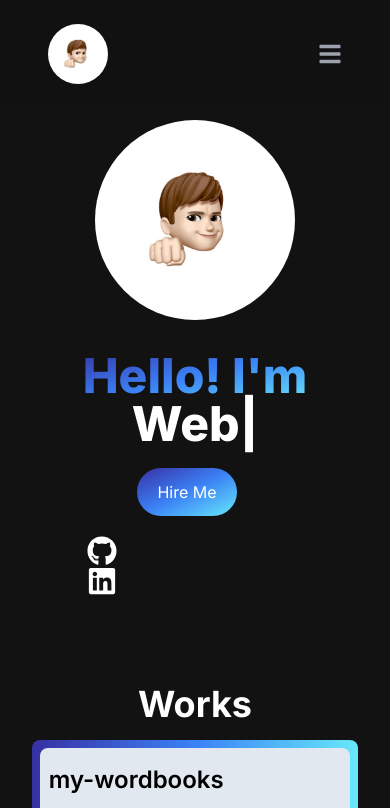
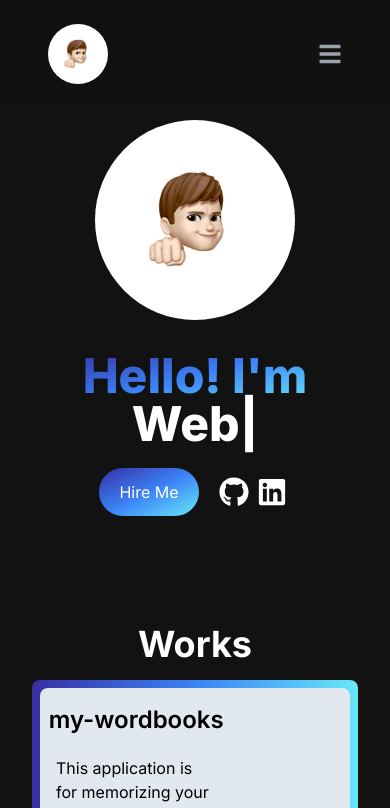
Before and after one commit to JamesCroissant/my-portfolio-website, a Next.js app in the folder my-portfolio-website/: page / in a window 390 px wide. Shown: the top 808 px of the page. Built offline with nearby package versions, Linux system fonts and the light colour scheme.

Commit message:
fiexd the location of icons

```diff
--- a/my-portfolio-website/app/components/HeroSection.jsx
+++ b/my-portfolio-website/app/components/HeroSection.jsx
@@ -40,7 +40,7 @@ const HeroSection = () => {
               repeat={Infinity}
             />
           </h2>
-          <div className="sm:flex sm:justify-center md:justify-start">
+          <div className="flex justify-center md:justify-start">
             <button className="my-5 px-5 py-3 rounded-full mr-4 bg-gradient-to-br from-indigo-800 via-blue-500 to-cyan-300 hover:bg-slate-200 text-white hover:opacity-80">
               <Link href="https://forms.gle/QGK7ZK13CBKMtZSp8" target="_blank" rel="noopener noreferrer">Hire Me</Link>
             </button>
```
